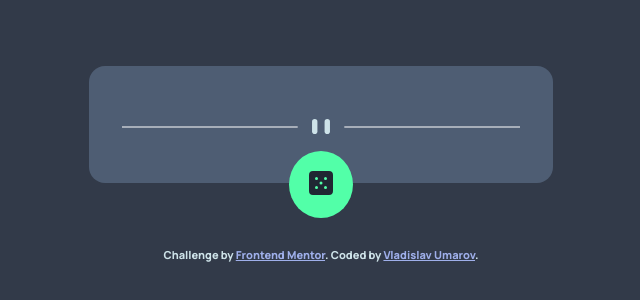
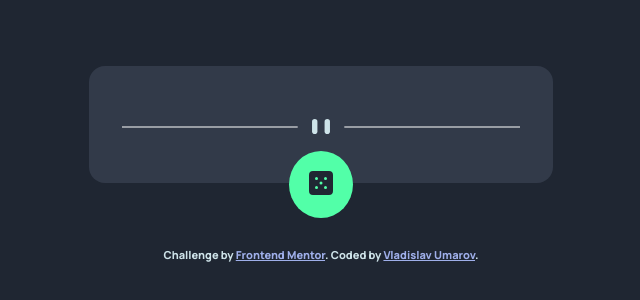
Before and after one commit to vladdevjs/frontendmentor_advice_generator_app, a plain HTML site: page index.html in a window 1280 px wide. Shown: the part 236-536 px from the top of the page, without its empty margins (319-959 px from the left). Drawn offline with Linux system fonts and the light colour scheme; no server answers.

Commit message:
feat: Release

```diff
--- a/styles.css
+++ b/styles.css
@@ -15,7 +15,7 @@
 }
 
 body {
-  background-color: var(--dark-grayish-blue);
+  background-color: var(--dark-blue);
   height: calc(100vh - 0.1px);
   font-family: 'Manrope', sans-serif;
   font-size: 16px;
@@ -26,7 +26,7 @@ body {
 }
 
 .container {
-  background-color: var(--grayish-blue);
+  background-color: var(--dark-grayish-blue);
   margin: 0 10px;
   padding: 1.25rem 2rem 2rem;
   border-radius: 1rem;
```
